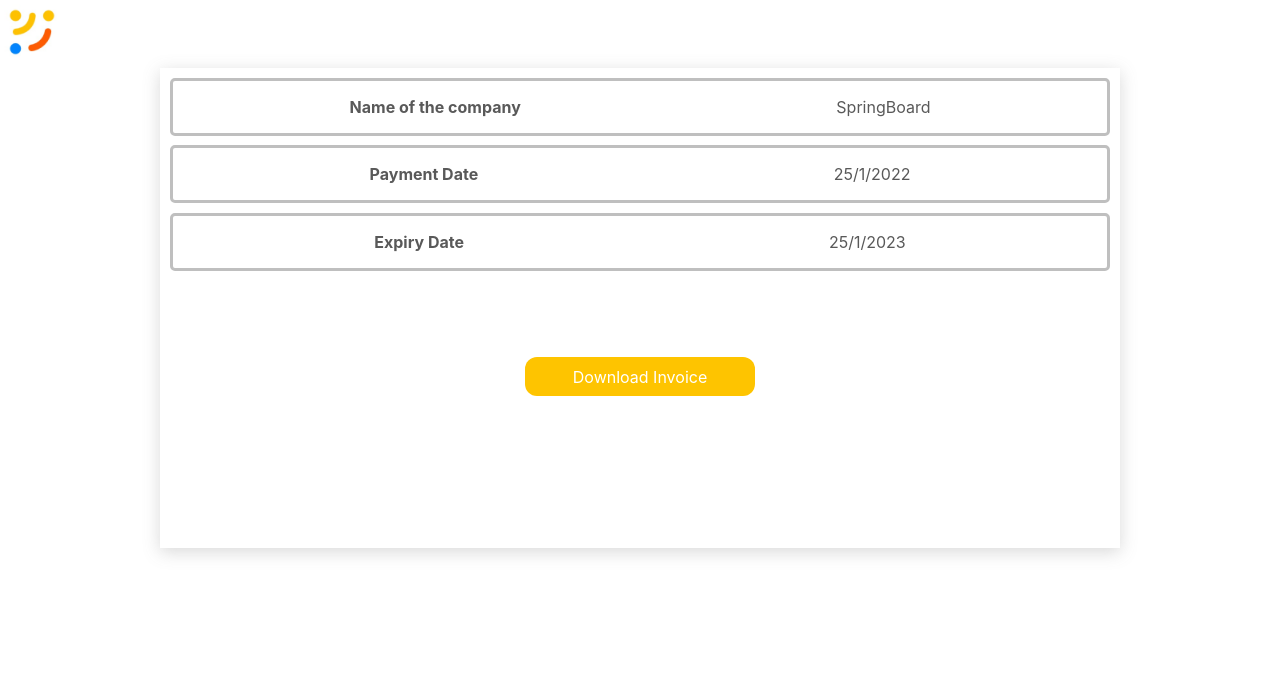
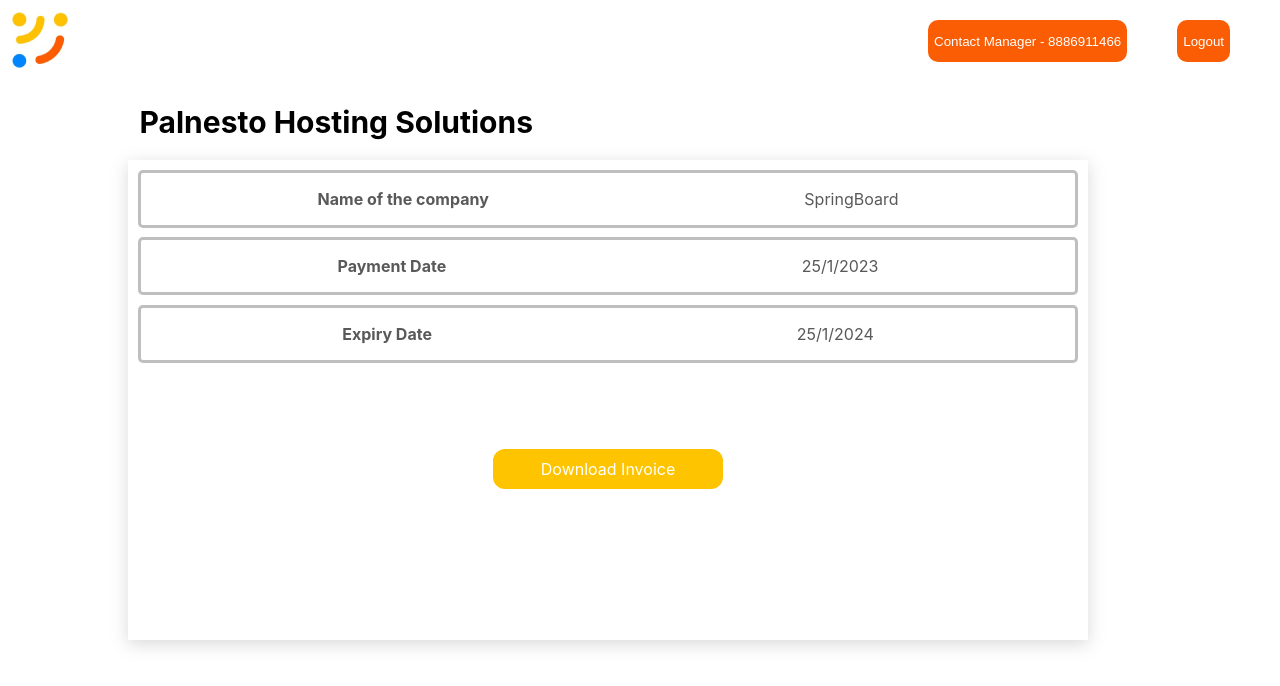
Before and after one commit to palnesto/SpringBoard, a React (Create React App) app: page /dashboard in a window 1280 px wide. Shown: the top 686 px of the page. Built offline with nearby package versions, Linux system fonts and the light colour scheme.

Commit message:
feat: added contact and logout buttons

```diff
--- a/package.json
+++ b/package.json
@@ -9,6 +9,7 @@
     "react": "^18.2.0",
     "react-dom": "^18.2.0",
     "react-download": "^0.0.1",
+    "react-icons": "^4.7.1",
     "react-router-dom": "^6.8.0",
     "react-scripts": "5.0.1",
     "tailwindcss": "^3.2.4",
--- a/src/components/Dashboard.js
+++ b/src/components/Dashboard.js
@@ -1,39 +1,81 @@
 import React, { Component } from "react";
 import logo from "../assets/palnesto_logo.png";
-import invoice from '../assets/invoice.pdf';
+import invoice from "../assets/invoice.pdf";
+import { Link } from "react-router-dom";
+
 class Dashboard extends Component {
   state = {
     company: "SpringBoard",
-    paymentDate: "25/1/2022",
-    expiryDate: "25/1/2023",
+    paymentDate: "25/1/2023",
+    expiryDate: "25/1/2024",
   };
-
   render() {
     const { company, paymentDate, expiryDate } = this.state;
     return (
       <>
+        <div
+          style={{
+            display: "flex",
+            flexDirection: "row",
+            justifyContent: "space-between",
+          }}
+        >
+          <div style={{ height: "15%", width: "15%" }}>
+            <img src={logo} alt="palnesto-logo" />
+          </div>
           <div>
-          <img
-            src={logo}
-            alt="palnesto-logo"
-            style={{height:"5%",width:"5%"}}
-          />
+            <button
+              style={{
+                color: "#ffffff",
+                textDecoration: "none",
+                height: "50%",
+                marginRight: "50px",
+                marginTop: "20px",
+                backgroundColor: "#FA5D04",
+                borderRadius: "10px",
+                borderStyle: "none",
+              }}
+            >
+              Contact Manager - 8886911466
+            </button>
+            <Link to="/">
+              <button
+                style={{
+                  color: "#ffffff",
+                  textDecoration: "none",
+                  height: "50%",
+                  marginRight: "50px",
+                  marginTop: "20px",
+                  backgroundColor: "#FA5D04",
+                  borderRadius: "10px",
+                  borderStyle: "none",
+                }}
+              >
+                Logout
+              </button>
+            </Link>
+          </div>
         </div>
         <div
           style={{
             display: "flex",
-            flexDirection: "row",
+            flexDirection: "column",
             justifyContent: "center",
             alignSelf: "center",
+            marginLeft: "10%",
           }}
         >
+          <div>
+            <h1 style={{ marginLeft: "1%", fontSize: "30px" }}>
+              Palnesto Hosting Solutions
+            </h1>
+          </div>
           <div
             style={{
               color: "#595959",
               boxShadow: "0px 4px 16px rgba(105, 105, 105, 0.25)",
-              height:"60vh",
-              width:"75vw"
-
+              height: "60vh",
+              width: "75vw",
             }}
           >
             <form onSubmit={this.submitForm}>
@@ -45,9 +87,9 @@ class Dashboard extends Component {
                   borderColor: "#BFBFBF",
                   borderRadius: "5px",
                   borderStyle: "solid",
-                  margin:"1%",
-                  paddingLeft:"2%",
-                  paddingRight:"2%"
+                  margin: "1%",
+                  paddingLeft: "2%",
+                  paddingRight: "2%",
                 }}
               >
                 <p style={{ fontWeight: 700 }}>Name of the company</p>
@@ -61,9 +103,9 @@ class Dashboard extends Component {
                   borderColor: "#BFBFBF",
                   borderRadius: "5px",
                   borderStyle: "solid",
-                  margin:"1%",
-                  paddingLeft:"2%",
-                  paddingRight:"2%"
+                  margin: "1%",
+                  paddingLeft: "2%",
+                  paddingRight: "2%",
                 }}
               >
                 <p style={{ fontWeight: 700 }}>Payment Date</p>
@@ -77,27 +119,31 @@ class Dashboard extends Component {
                   borderColor: "#BFBFBF",
                   borderRadius: "5px",
                   borderStyle: "solid",
-                  margin:"1%",
-                  paddingLeft:"2%",
-                  paddingRight:"2%"
+                  margin: "1%",
+                  paddingLeft: "2%",
+                  paddingRight: "2%",
                 }}
               >
                 <p style={{ fontWeight: 700 }}>Expiry Date</p>
                 <p>{expiryDate}</p>
               </div>
-              <div style={{textAlign:"center", marginTop:"10%"}}>
-                  <a href={invoice} download="invoice" target="_blank" rel="noreferrer"
+              <div style={{ textAlign: "center", marginTop: "10%" }}>
+                <a
+                  href={invoice}
+                  download="invoice"
+                  target="_blank"
+                  rel="noreferrer"
                   style={{
                     borderRadius: "12px",
                     backgroundColor: "#FEC400",
                     color: "#ffffff",
                     borderStyle: "none",
-                      paddingLeft:"5%",
-                      paddingRight:"5%",
-                      paddingTop:"1%",
-                      paddingBottom:"1%",
-                      fontSize:"1em",
-                      textDecoration:"none"
+                    paddingLeft: "5%",
+                    paddingRight: "5%",
+                    paddingTop: "1%",
+                    paddingBottom: "1%",
+                    fontSize: "1em",
+                    textDecoration: "none",
                   }}
                 >
                   Download Invoice
--- a/src/components/Login.js
+++ b/src/components/Login.js
@@ -2,20 +2,25 @@ import React, { Component } from "react";
 import logo from "../assets/palnesto_logo.png";
 import { Navigate } from "react-router-dom";
 class Login extends Component {
-  state = { email: "", password: "",error:false,errorMsg:"Invalid email or password",isCredentialsValid:false };
+  state = {
+    email: "",
+    password: "",
+    error: false,
+    errorMsg: "Invalid email or password",
+    isCredentialsValid: false,
+  };
   submitForm = (event) => {
     event.preventDefault();
     const { email, password } = this.state;
-    if (email === "springboard@gmail.com" && password === "12345678") {
+    if (email === "springboardschool1@gmail.com" && password === "Palspring@456") {
       this.setState({
-        isCredentialsValid:true
+        isCredentialsValid: true,
       });
-      console.log("successful");
-    }else{
-        this.setState(prevState=>({
-          error:!prevState.error,
-        }));
-        this.setState({errorMsg:"Invalid email or password"});
+    } else {
+      this.setState((prevState) => ({
+        error: !prevState.error,
+      }));
+      this.setState({ errorMsg: "Invalid email or password" });
     }
   };
 
@@ -26,37 +31,67 @@ class Login extends Component {
     this.setState({ password: event.target.value });
   };
   render() {
-    const { email, password,errorMsg,error,isCredentialsValid} = this.state;
+    const { email, password, errorMsg, error, isCredentialsValid } = this.state;
     return (
-      <>{isCredentialsValid && <Navigate to = '/dashboard' replace={true} />}
-        <div>
-          <img
-            src={logo}
-            alt="palnesto-logo"
-            style={{height:"5%",width:"5%"}}
-          />
+      <>
+        {isCredentialsValid && <Navigate to="/dashboard" replace={true} />}
+        <div
+          style={{
+            display: "flex",
+            flexDirection: "row",
+            justifyContent: "space-between",
+          }}
+        >
+          <div style={{ height: "15%", width: "15%" }}>
+            <img src={logo} alt="palnesto-logo" />
+          </div>
+          <div>
+            <button
+              style={{
+                color: "#ffffff",
+                textDecoration: "none",
+                height: "50%",
+                marginRight: "50px",
+                marginTop: "20px",
+                backgroundColor: "#FA5D04",
+                borderRadius: "10px",
+                borderStyle: "none",
+              }}
+            >
+              Contact Manager - 8886911466
+            </button>
+          </div>
         </div>
         <div
           style={{
             display: "flex",
-            flexDirection: "row",
+            flexDirection: "column",
             justifyContent: "center",
             alignSelf: "center",
+            marginLeft: "10%",
           }}
         >
+          <div>
+            <h1 style={{ marginLeft: "10%", fontSize: "30px" }}>
+              Palnesto Hosting Solutions
+            </h1>
+          </div>
           <div
             style={{
               color: "#595959",
               boxShadow: "0px 4px 16px rgba(105, 105, 105, 0.25)",
-              height:"50%",
-              width:"75%",
-              paddingBottom:"2%"
+              height: "50%",
+              width: "75%",
+              paddingBottom: "2%",
             }}
           >
             <form onSubmit={this.submitForm}>
-              <h6 style={{marginLeft:"10%",fontSize: "30px" }}>Login</h6>
+              <h6 style={{ marginLeft: "10%", fontSize: "30px" }}>Login</h6>
               <div>
-                <label htmlFor="email" style={{ fontSize: "30px",marginLeft:"10%"}}>
+                <label
+                  htmlFor="email"
+                  style={{ fontSize: "30px", marginLeft: "10%" }}
+                >
                   Email
                 </label>
                 <br />
@@ -67,21 +102,21 @@ class Login extends Component {
                   type="email"
                   placeholder="abc@gmail.com"
                   style={{
-                    marginLeft:"10%",
-                    marginBottom:"5%",
+                    marginLeft: "10%",
+                    marginBottom: "5%",
                     borderColor: "#929292",
                     borderWidth: "1px",
                     borderStyle: "solid",
                     borderRadius: "10px",
-                    width:"60%",
-                    padding:"1.5%"
+                    width: "60%",
+                    padding: "1.5%",
                   }}
                 />
               </div>
               <div>
                 <label
                   htmlFor="password"
-                  style={{marginLeft:"10%",fontSize:"30px"}}
+                  style={{ marginLeft: "10%", fontSize: "30px" }}
                 >
                   Password
                 </label>
@@ -92,36 +127,45 @@ class Login extends Component {
                   id="password"
                   type="password"
                   style={{
-                    marginLeft:"10%",
-                    marginBottom:"5%",
+                    marginLeft: "10%",
+                    marginBottom: "5%",
                     borderColor: "#929292",
                     borderWidth: "1px",
                     borderStyle: "solid",
                     borderRadius: "12px",
-                    width:"60%",
-                    padding:"1.5%"
+                    width: "60%",
+                    padding: "1.5%",
                   }}
                 />
               </div>
               <div>
                 <button
                   style={{
-                    marginLeft:"10%",
-                    paddingLeft:"14%",
-                    paddingRight:"14%",
+                    marginLeft: "10%",
+                    paddingLeft: "14%",
+                    paddingRight: "14%",
                     borderRadius: "12px",
                     backgroundColor: "#FEC400",
                     color: "#ffffff",
                     borderStyle: "none",
-                    paddingTop:"1%",
-                    paddingBottom:"1%",
-                    fontSize:"1em",
+                    paddingTop: "1%",
+                    paddingBottom: "1%",
+                    fontSize: "1em",
                   }}
                 >
                   Login
                 </button>
-                {error &&
-                <p style={{marginLeft:"10%",color:"red",fontSize:"15px"}}>*{errorMsg}</p>}
+                {error && (
+                  <p
+                    style={{
+                      marginLeft: "10%",
+                      color: "red",
+                      fontSize: "15px",
+                    }}
+                  >
+                    *{errorMsg}
+                  </p>
+                )}
               </div>
             </form>
           </div>
```
Also changed, not shown: 1 other file (tests, documents, lock files or other folders). Lines whose indentation alone changed are shown as unchanged.
